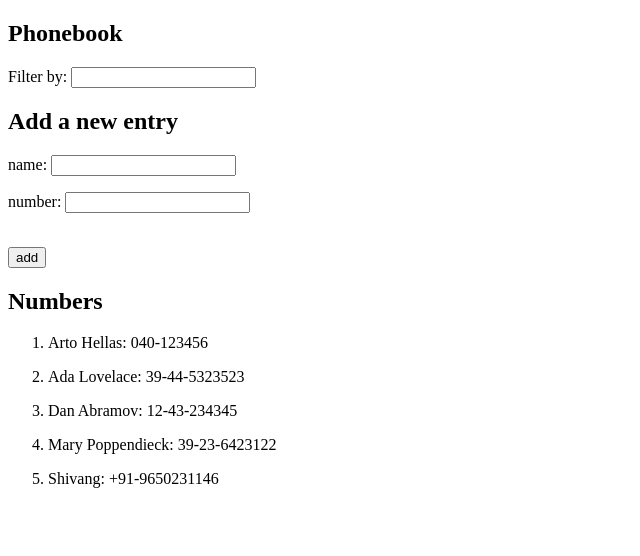
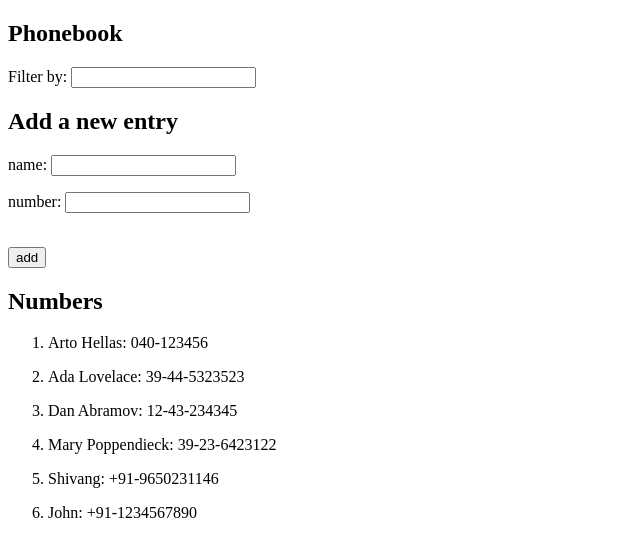
Before and after one commit to shivangc22/FullStackOpen, a React (Vite) app in the folder part2/phonebook/: page / in a window 1280 px wide. Shown: the top 556 px of the page, without its empty margins (0-640 px from the left). Built offline with nearby package versions, Linux system fonts and the light colour scheme; data requests are answered from the project's data file.

Commit message:
Solution for exercise 2.13

```diff
--- a/part2/phonebook/db.json
+++ b/part2/phonebook/db.json
@@ -24,6 +24,11 @@
       "id": "472a",
       "name": "Shivang",
       "number": "+91-9650231146"
+    },
+    {
+      "id": "1fb6",
+      "name": "John",
+      "number": "+91-1234567890"
     }
   ]
 }
--- a/part2/phonebook/src/App.jsx
+++ b/part2/phonebook/src/App.jsx
@@ -62,6 +62,7 @@ const FormDetails = ({persons, setPersons}) => {
           setPersons(persons.concat(returnedEntry));
           setNewName('');
           setNewNumber('');
+          setNewSearch('');
         })
     }
   };
@@ -81,4 +82,5 @@ const FormDetails = ({persons, setPersons}) => {
 const ShowEntries = ({filteredResults}) => <ol> { filteredResults.map(element => <li key = {element.id}><ShowData name = {element.name} number = {element.number} /></li>)} </ol>
 
 const ShowData = ({name, number}) => <p>{name}: {number}</p>
+
 export default App
```
